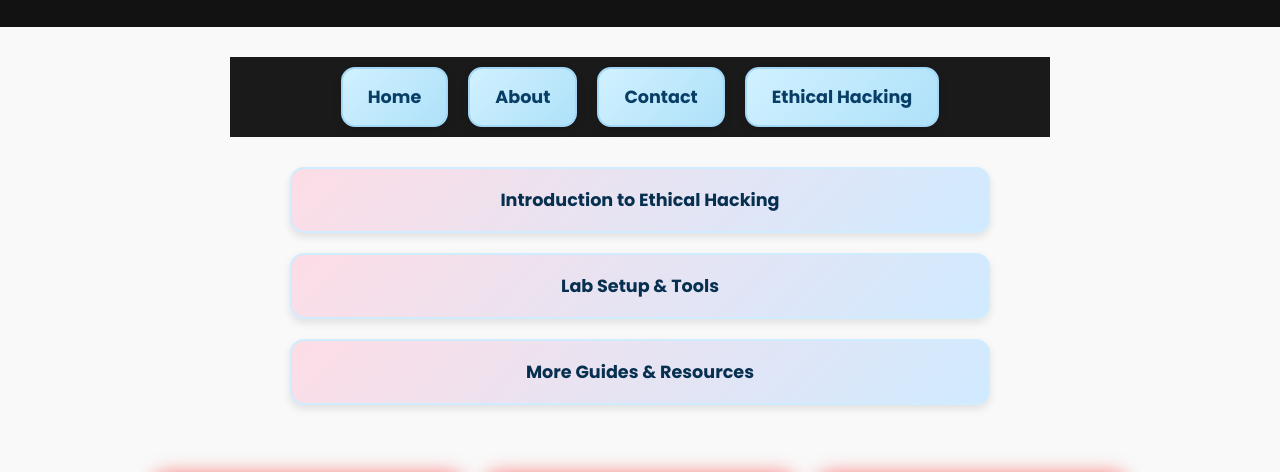
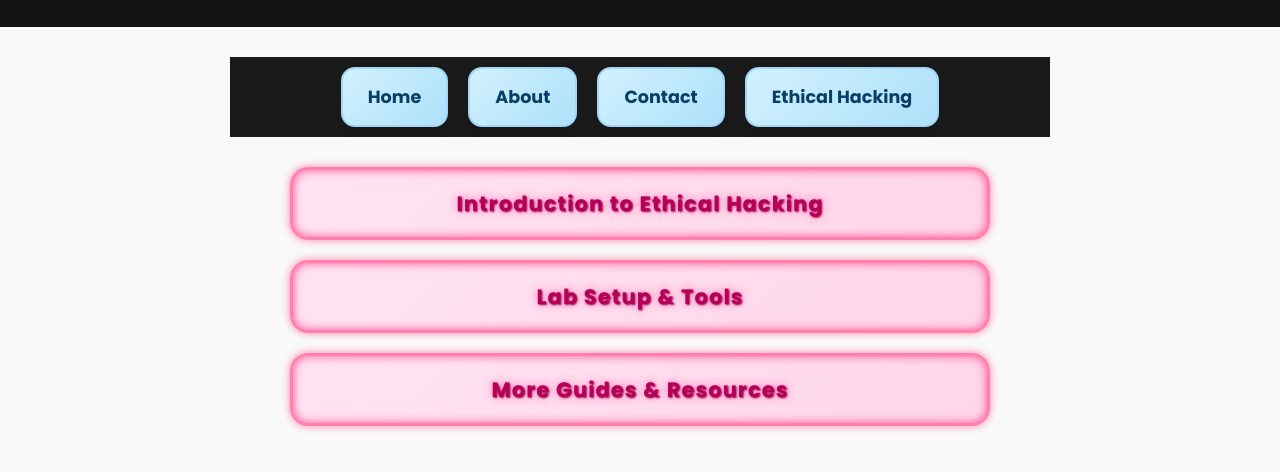
Before and after one commit to ubaid098321/tech.ubaid, a plain HTML site: page index.html in a window 1280 px wide. Shown: the part 295-767 px from the top of the page. Drawn offline with Linux system fonts and the light colour scheme; grey boxes are pictures that could not be loaded.

Commit message:
Styled main navigation links with decorative colors and boxes

```diff
--- a/index.html
+++ b/index.html
@@ -62,6 +62,7 @@
       box-shadow: 0 6px 14px rgba(0,0,0,0.15);
     }
 
+    /* Updated styles for secondary-nav links */
     .secondary-nav {
       max-width: 700px;
       margin: 30px auto;
@@ -74,22 +75,33 @@
       display: block;
       padding: 18px;
       text-align: center;
-      background: linear-gradient(135deg, #fddde6, #d0eaff);
-      color: #072f4f;
+      background: linear-gradient(135deg, #ffe3f2, #ffd6e8);
+      color: #b60057;  /* bright pink/magenta */
       text-decoration: none;
-      font-weight: 600;
-      font-size: 1.1rem;
-      border-radius: 14px;
-      border: 2px solid #d0ecff;
-      box-shadow: 0 4px 8px rgba(0,0,0,0.1);
-      transition: all 0.3s ease-in-out;
+      font-weight: 900;
+      font-size: 1.3rem;
+      font-family: 'Poppins', cursive;
+      letter-spacing: 1.2px;
+      border-radius: 18px;
+      border: 3px solid #ff80aa;
+      box-shadow:
+        0 0 8px #ff80aa,
+        inset 0 0 10px #ff4d94;
+      text-shadow:
+        1px 1px 2px #9b004c,
+        0 0 10px #ff66b2;
+      transition: all 0.4s ease-in-out;
     }
 
     .secondary-nav a:hover {
-      background: linear-gradient(135deg, #d3eaff, #b0d4ff);
-      color: #064273;
-      box-shadow: 0 6px 12px rgba(0,0,0,0.15);
-      transform: translateY(-3px);
+      background: linear-gradient(135deg, #ff80aa, #ff4d94);
+      color: #fff;
+      box-shadow:
+        0 0 15px #ff4d94,
+        inset 0 0 15px #ff66b2;
+      transform: translateY(-5px);
+      text-shadow:
+        0 0 12px #fff;
     }
 
     .video-section {
@@ -117,7 +129,7 @@
     <h1 class="animated-heading">Welcome to Tech.Ubaid</h1>
   </header>
 
-  <!-- 🔹 Main Navigation -->
+  <!-- Main Navigation -->
   <div class="navbar">
     <a href="index.html">Home</a>
     <a href="about.html">About</a>
@@ -125,25 +137,25 @@
     <a href="ethical-hacking.html">Ethical Hacking</a>
   </div>
 
-  <!-- 🔸 Decorative Section Links -->
+  <!-- Decorative Section Links with updated style -->
   <div class="secondary-nav">
     <a href="page1-intro.html">Introduction to Ethical Hacking</a>
     <a href="page2-lab-setup.html">Lab Setup & Tools</a>
     <a href="docs">More Guides & Resources</a>
   </div>
 
-  <!-- 🎥 Video Section -->
+  <!-- Video Section -->
   <div class="video-section">
     <video class="custom-video" autoplay muted loop>
-      <source src="video1.mp4" type="video/mp4">
+      <source src="video1.mp4" type="video/mp4" />
     </video>
     <video class="custom-video" autoplay muted loop>
-      <source src="video2.mp4" type="video/mp4">
+      <source src="video2.mp4" type="video/mp4" />
     </video>
     <video class="custom-video" autoplay muted loop>
-      <source src="video3.mp4" type="video/mp4">
+      <source src="video3.mp4" type="video/mp4" />
     </video>
   </div>
 
 </body>
-</html>
+</html>9
```
